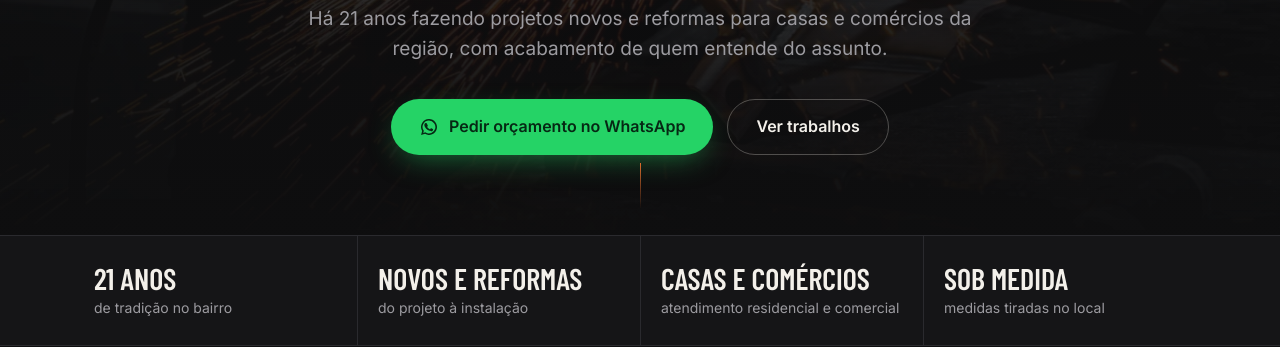
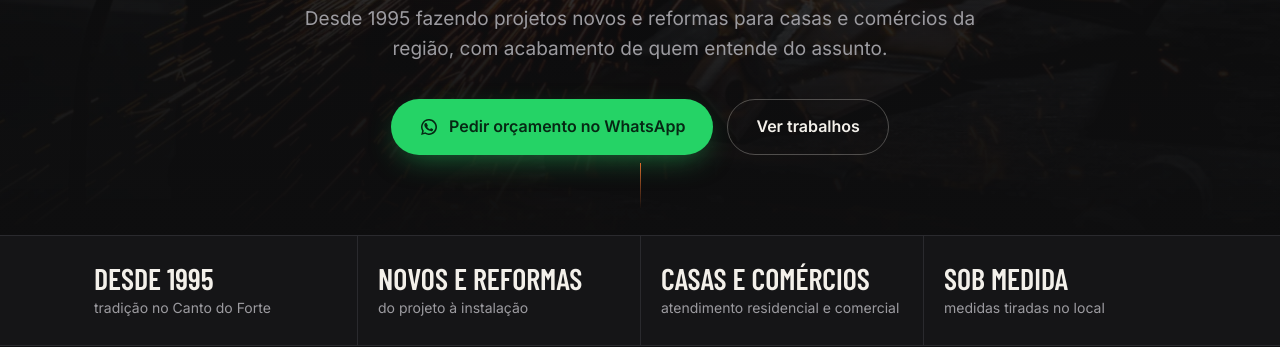
Before and after one commit to caiocarvalhotech-source/serralheria-carvalho, a plain HTML site: page index.html in a window 1280 px wide. Shown: the part 610-957 px from the top of the page. Drawn offline with Linux system fonts and the light colour scheme.

Commit message:
Corrige tempo de tradição: desde 1995
Co-Authored-By: Claude Opus 5.5 <noreply@anthropic.com>
Claude-Session: https://claude.ai/code/session_015K1pZeisxKtFXN1anNTjFD

```diff
--- a/index.html
+++ b/index.html
@@ -207,7 +207,7 @@ footer .wrap{display:flex;flex-wrap:wrap;gap:20px;align-items:center;justify-con
 }
 </style>
 <script type="application/ld+json">
-{"@context":"https://schema.org","@type":"HomeAndConstructionBusiness","name":"Serralheria Carvalho",
+{"@context":"https://schema.org","@type":"HomeAndConstructionBusiness","name":"Serralheria Carvalho","foundingDate":"1995",
 "description":"Portões, grades, guarda-corpos, coberturas e estruturas metálicas sob medida. Projetos novos e reformas.",
 "telephone":"+55 11 91035-6274","image":"/assets/og.jpg",
 "address":{"@type":"PostalAddress","streetAddress":"Afonso Pena, 749","addressLocality":"Praia Grande","addressRegion":"SP","addressCountry":"BR"},
@@ -245,7 +245,7 @@ footer .wrap{display:flex;flex-wrap:wrap;gap:20px;align-items:center;justify-con
 </svg>
       <span class="eyebrow">Canto do Forte · Praia Grande</span>
       <h1>Portões, grades e estruturas <em>sob medida</em></h1>
-      <p class="lead">Há 21 anos fazendo projetos novos e reformas para casas e comércios da região, com acabamento de quem entende do assunto.</p>
+      <p class="lead">Desde 1995 fazendo projetos novos e reformas para casas e comércios da região, com acabamento de quem entende do assunto.</p>
       <div class="hero-cta">
         <a class="btn btn-wa wa" href="#" target="_blank" rel="noopener"><svg viewBox="0 0 24 24" fill="currentColor" aria-hidden="true"><path d="M12 2.5A9.5 9.5 0 0 0 3.8 16.8L2.5 21.5l4.8-1.3A9.5 9.5 0 1 0 12 2.5zm0 1.8a7.7 7.7 0 1 1-4 14.3l-.3-.2-2.6.7.7-2.5-.2-.3A7.7 7.7 0 0 1 12 4.3z"/><path d="M9.1 7.6c-.2-.4-.4-.4-.6-.4h-.5a1 1 0 0 0-.7.3 3 3 0 0 0-.9 2.2c0 1.3.9 2.5 1 2.7.1.2 1.8 2.9 4.5 3.9 2.2.9 2.7.7 3.1.7.5 0 1.5-.6 1.8-1.2.2-.6.2-1.1.1-1.2l-.4-.3-1.7-.8c-.2-.1-.4-.1-.6.1l-.8 1c-.1.2-.3.2-.5.1a6.3 6.3 0 0 1-3.1-2.7c-.2-.4.2-.4.7-1.3.1-.2 0-.3 0-.4l-.8-1.9z"/></svg>Pedir orçamento no WhatsApp</a>
         <a class="btn btn-ghost" href="#trabalhos">Ver trabalhos</a>
@@ -256,7 +256,7 @@ footer .wrap{display:flex;flex-wrap:wrap;gap:20px;align-items:center;justify-con
 
   <div class="trust">
     <ul class="wrap">
-      <li><b>21 anos</b><span>de tradição no bairro</span></li>
+      <li><b>Desde 1995</b><span>tradição no Canto do Forte</span></li>
       <li><b>Novos e reformas</b><span>do projeto à instalação</span></li>
       <li><b>Casas e comércios</b><span>atendimento residencial e comercial</span></li>
       <li><b>Sob medida</b><span>medidas tiradas no local</span></li>
```
